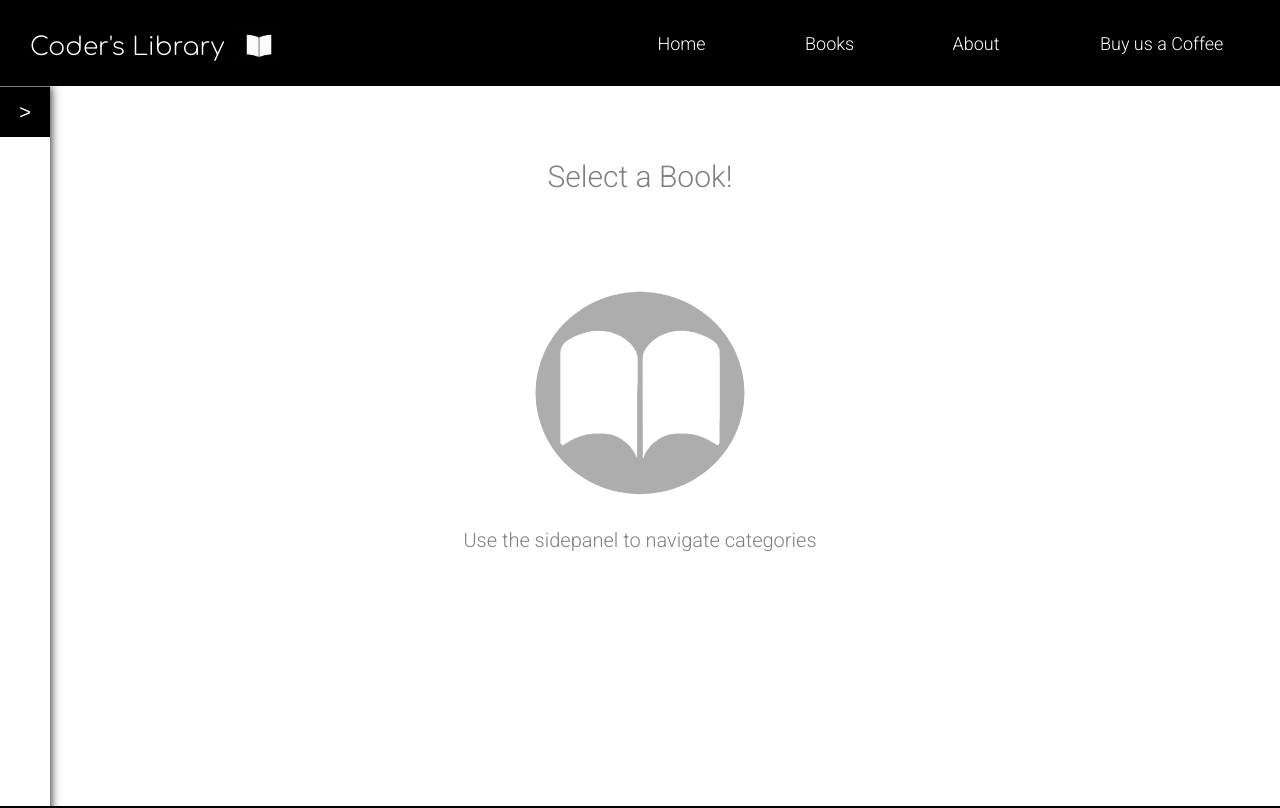
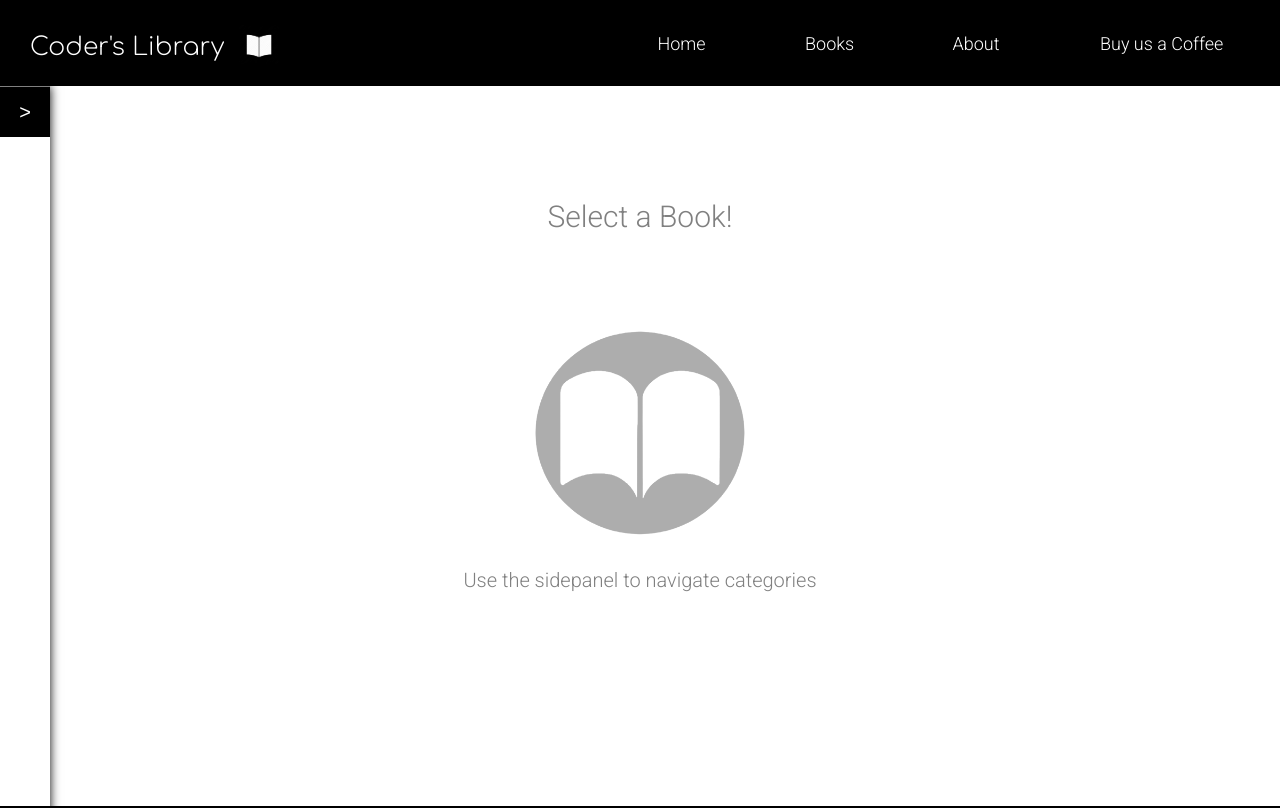
Before and after one commit to PaoloGuimalan/coderslibrary, a React (Create React App) app: page /books in a window 1280 px wide. Shown: the top 808 px of the page. Built offline with nearby package versions, Linux system fonts and the light colour scheme.

Commit message:
first commit

```diff
--- a/src/Components/css/Books.css
+++ b/src/Components/css/Books.css
@@ -33,7 +33,7 @@
 
 .tbl_prev{
     width: 100%;
-    padding-top: 40px;
+    padding-top: 10vh;
 }
 
 #prev_label{
```
